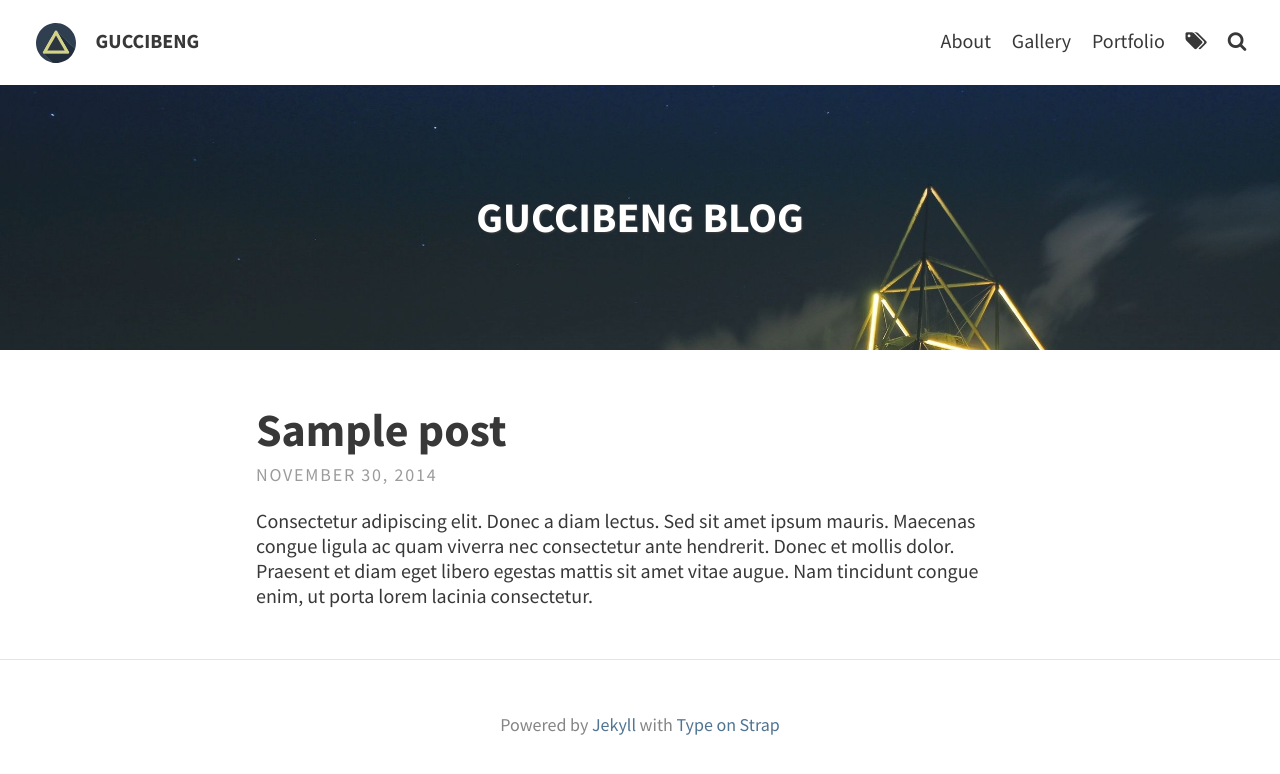
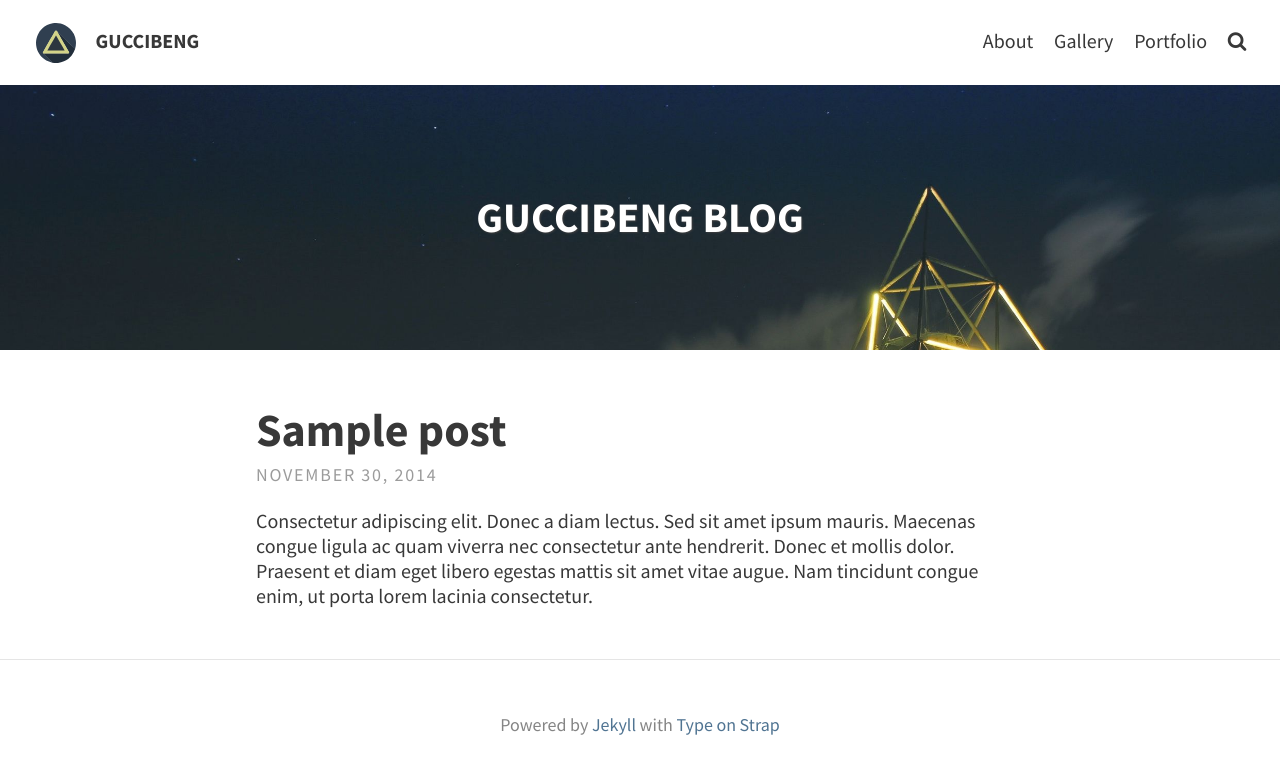
Before and after one commit to guccibeng/guccibeng.github.io, a Jekyll site: the page built from index.html, in a window 1280 px wide. Shown: the top 774 px of the page. Built offline with Jekyll 4.4.1, drawn with Linux system fonts in a browser that asks for light colours; the list of posts is cut into pages by our own code.

Commit message:
태그 제거

```diff
--- a/_config.yml
+++ b/_config.yml
@@ -54,9 +54,6 @@ theme_settings:
     search:
       icon: "search"
       enabled: true
-    tags:
-      icon: "tags"
-      enabled: false
 
   # Localization strings
   str_follow_on: "Follow on"
```
